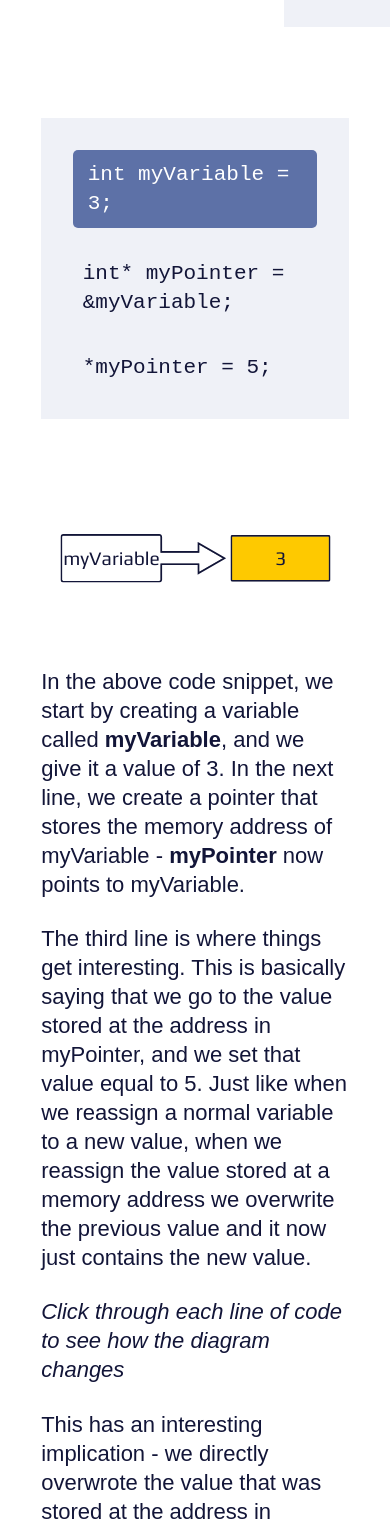
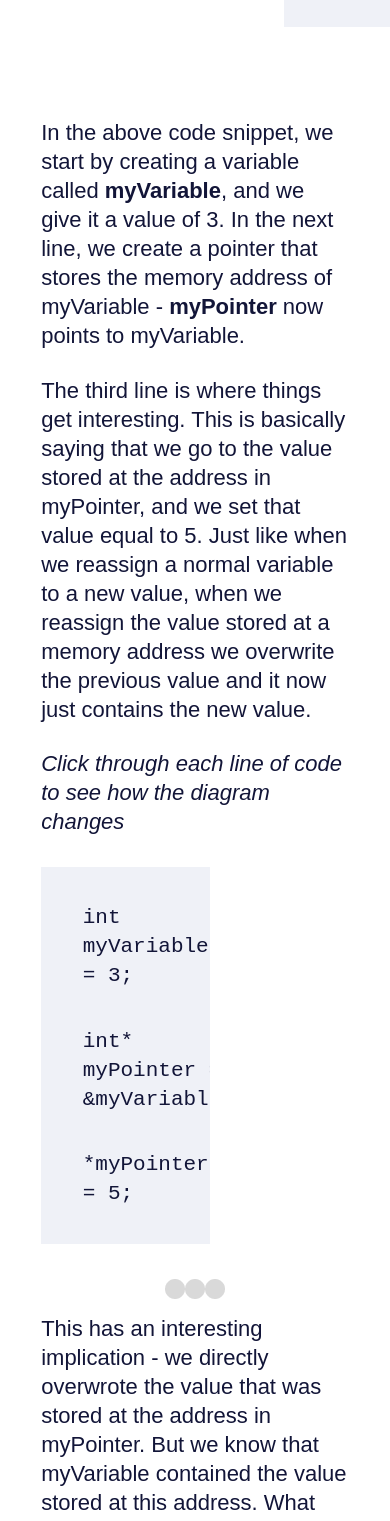
Before and after one commit to uclaacm/parcel-pointers, a React app: page /lesson-5 in a window 390 px wide. Shown: the part 794-2315 px from the top of the page. Built offline with nearby package versions, Linux system fonts and the light colour scheme; a web font is replaced by a local one.

Commit message:
added diagrams that appear depending on which line of code is selected as well as indicators that indicate the change

```diff
--- a/src/components/CodeDiagram.tsx
+++ b/src/components/CodeDiagram.tsx
@@ -1,7 +1,11 @@
 import '../styles/CodeDiagram.scss';
 import { useState, useEffect } from 'react';
 import '../styles/Terminal/Terminal.scss';
-import FillArrow from './FillArrow';
+import FilledDot from '../../public/FilledDot.png';
+import RegDot from '../../public/RegDot.png';
+import lesson4pic1 from '../../public/lesson4pic1.svg'
+import lesson4pic2 from '../../public/lesson4pic2.svg'
+import lesson4pic3 from '../../public/lesson4pic3.svg'
 
 export interface CodeDiagramProps {
   code: {
@@ -12,26 +16,18 @@ export interface CodeDiagramProps {
 }
 
 export default function CodeDiagram(props: CodeDiagramProps): JSX.Element {
-  const [clicked, setClick] = useState(Array(props.code.length).fill(false));
-  const [diagram, setDiagram] = useState(0);
-
-  useEffect(() => {
-    const newClicked = [...clicked]; // Create a shallow copy of the original array
-    newClicked[0] = true; // Modify the desired element
-    setClick(newClicked); // Update the state with the modified array
-  }, []);
+  const [clicked, setClicked] = useState<number | null>(null);
+  const [diagram, setDiagram] = useState<number | null>(null);
 
   return (
     <div className="container">
+      <div className="diagramwrapper">
         <div className="codebox">
           {props.code.map((code, index) => (
             <div
-            className={clicked[index] ? 'clicked' : 'notclicked'}
+              className={clicked === index ? 'clicked' : 'notclicked'}
               onClick={() => {
-              const newClicked = [...clicked];
-              for (let i = 0; i < newClicked.length; i++) newClicked[i] = false;
-              newClicked[index] = true;
-              setClick(newClicked);
+                setClicked(index);
                 setDiagram(index);
               }}
               key={index}
@@ -41,10 +37,31 @@ export default function CodeDiagram(props: CodeDiagramProps): JSX.Element {
           ))}
         </div>
         <div className="arrow">
-        <FillArrow
-          text1={props.code[diagram].text1}
-          text2={props.code[diagram].text2}
+          {diagram === 0 && (
+            <div className="resizedimage">
+              <img src={lesson4pic1} alt="Lesson 4 Pic1"/>
+            </div>
+          )}
+          {diagram === 1 && (
+            <div className="resizedimage1">
+              <img src={lesson4pic2} alt="Lesson 4 Pic2"/>
+            </div>
+          )}
+          {diagram == 2 && (
+            <div className="resizedimage1">
+              <img src={lesson4pic3} alt="Lesson 4 Pic3"/>
+            </div>
+          )}
+        </div>
+      </div>
+      <div className="indicators">
+          {props.code.map((_, index) => (
+            <img
+              key={index}
+              src={clicked === index ? FilledDot : RegDot}
+              alt={`Indicator ${index + 1}`}
             />
+          ))}
       </div>
     </div>
   );
--- a/src/pages/Lesson5.tsx
+++ b/src/pages/Lesson5.tsx
@@ -56,7 +56,6 @@ const Lesson5: FC = () => {
               caption2="Pointer Reassignment"
             />
           </div>
-          <CodeDiagram code={diagram} />
           <p>
             In the above code snippet, we start by creating a variable called
             <strong> myVariable</strong>, and we give it a value of 3. In the
@@ -78,7 +77,7 @@ const Lesson5: FC = () => {
               Click through each line of code to see how the diagram changes
             </em>
           </p>
-
+          <CodeDiagram code={diagram} />
           <p>
             This has an interesting implication - we directly overwrote the
             value that was stored at the address in myPointer. But we know that
--- a/src/styles/CodeDiagram.scss
+++ b/src/styles/CodeDiagram.scss
@@ -2,11 +2,18 @@
 //=======================================
 
 .container {
-  align-items: center;
+  display: flex;
+  flex-direction: column;
+  justify-content: center;
+}
+
+.diagramwrapper {
   display: flex;
   flex-direction: row;
   gap: 3em;
+  align-items: center;
   justify-content: center;
+  margin-top: 10%;
 }
 
 .codebox {
@@ -60,16 +67,26 @@
 }
 
 .arrow {
-  position: relative;
+  display: flex;
+  flex-direction: row-reverse;
   width: 50%;
 }
 
-@media screen and (max-width: 1024px) {
-  .container {
-    flex-wrap: wrap;
-  }
+.indicators {
+  display: flex;
+  flex-direction: row;
+  align-items: center;
+  justify-content: center;
+  margin-top: 1%;
+  margin-bottom: 5%;
+}
 
-  .arrow {
-    margin-bottom: 3em;
-  }
+.resizedimage {
+  width: 16vw;
+  height: 30vh;
 }
+
+.resizedimage1 {
+  width: 100vw;
+  height: 30vh;
+}
```
Lines whose indentation alone changed are shown as unchanged.
